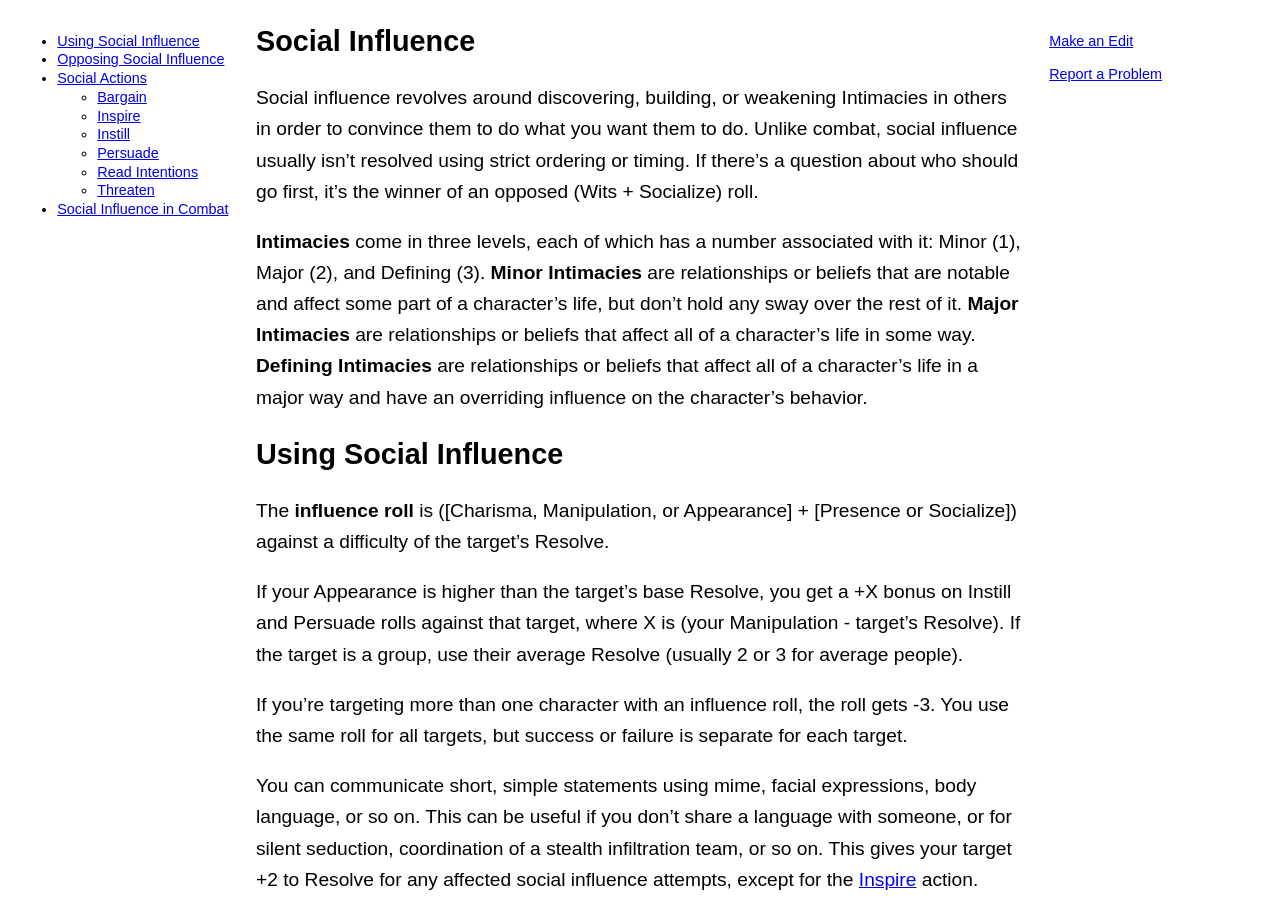
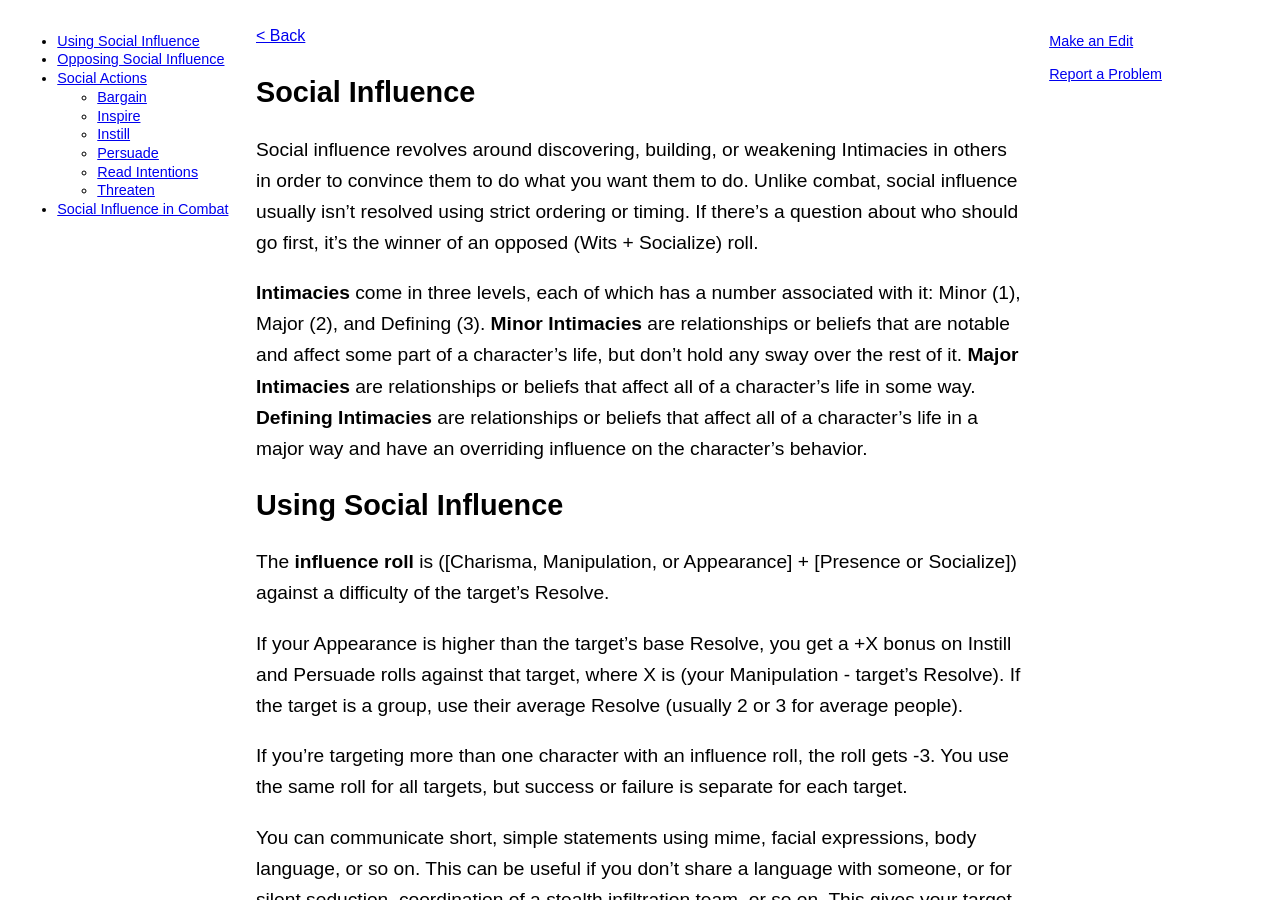
Before and after one commit to lost-egg/lost-egg.github.io, a Jekyll site: the page built from social-influence.md, in a window 1280 px wide and 900 px high. Built offline with Jekyll 4.4.1, drawn with Linux system fonts in a browser that asks for light colours.

Commit message:
Add back link

```diff
--- a/_layouts/default.html
+++ b/_layouts/default.html
@@ -9,6 +9,10 @@
 </head>
 
 <body>
+    <nav>
+      <small><a href="/">&lt; Back</a></small>
+    </nav>
+
     <article>
         <header>
           <h1>
```
